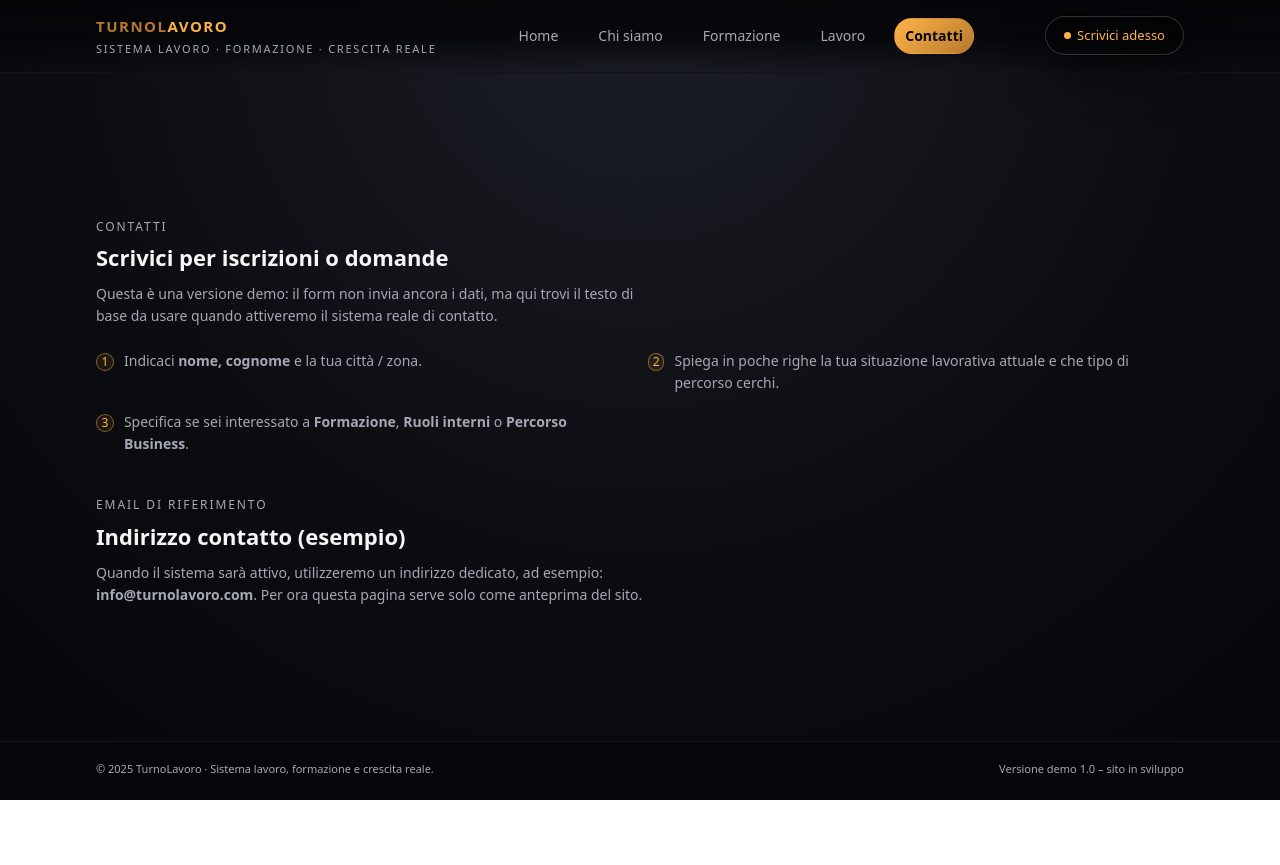
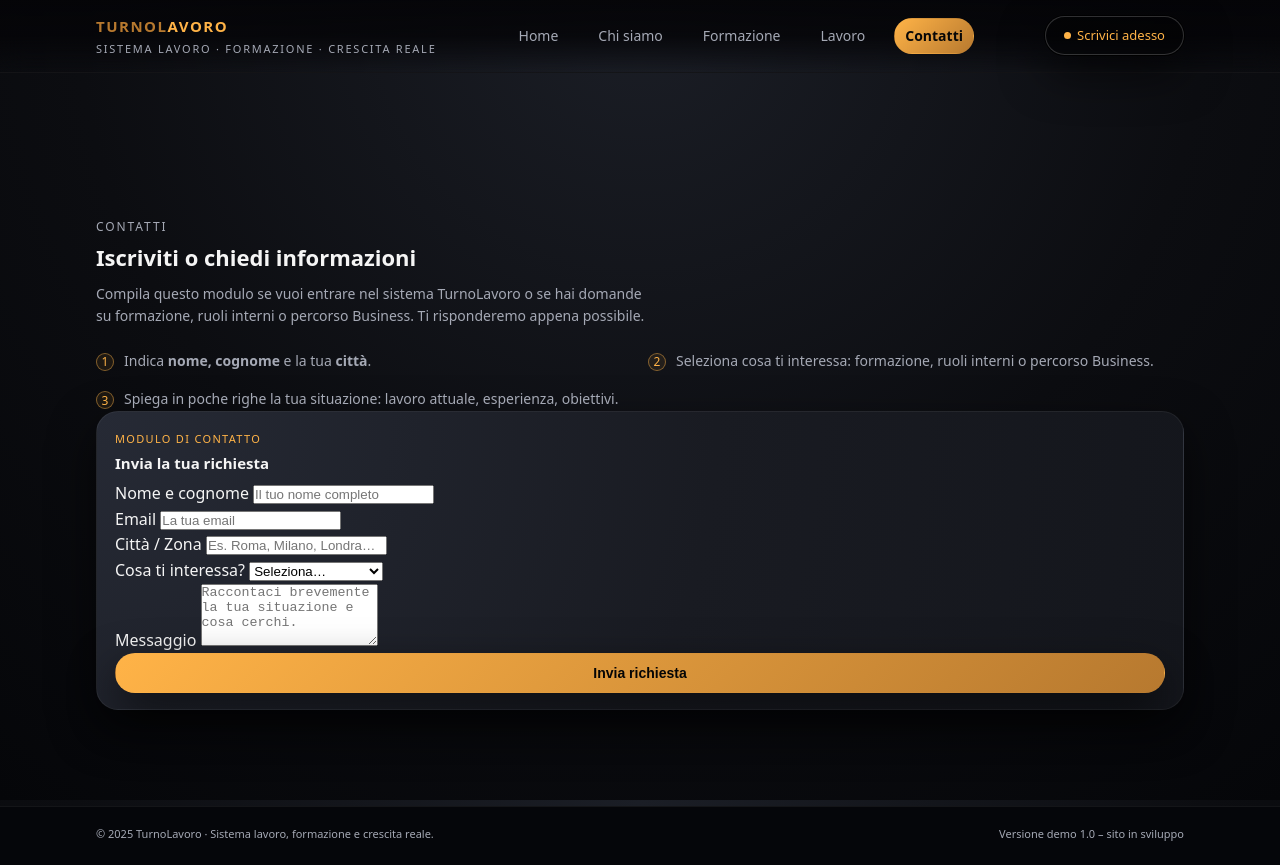
Before and after one commit to duiliotnt91-boop/1TURNOLAVORO.COM, a plain HTML site: page contact.html in a window 1280 px wide. Before the commit the page ends 800 px from the top, so only its background shows below. Drawn offline with Linux system fonts and the light colour scheme.

Commit message:
Revise contact page content for better clarity
Updated contact form text and instructions for clarity.

```diff
--- a/contact.html
+++ b/contact.html
@@ -10,7 +10,7 @@
     <link rel="stylesheet" href="style.css" />
     <meta
       name="description"
-      content="Scrivi a TurnoLavoro per iscrizioni, collaborazioni o domande sul sistema di lavoro e formazione."
+      content="Scrivi a TurnoLavoro per iscriverti o chiedere informazioni sul sistema di lavoro, formazione e crescita interna."
     />
   </head>
   <body>
@@ -50,48 +50,113 @@
           <section class="section">
             <div class="section-header">
               <p class="section-kicker">CONTATTI</p>
-              <h1 class="section-title">Scrivici per iscrizioni o domande</h1>
+              <h1 class="section-title">Iscriviti o chiedi informazioni</h1>
               <p class="section-text">
-                Questa è una versione demo: il form non invia ancora i dati, ma
-                qui trovi il testo di base da usare quando attiveremo il sistema
-                reale di contatto.
+                Compila questo modulo se vuoi entrare nel sistema TurnoLavoro
+                o se hai domande su formazione, ruoli interni o percorso
+                Business. Ti risponderemo appena possibile.
               </p>
             </div>
 
+            <div class="contact-grid">
+              <!-- Colonna testo -->
+              <div>
                 <div class="bullets">
                   <div class="bullet">
                     <div class="bullet-icon">1</div>
                     <div>
-                  Indicaci <strong>nome, cognome</strong> e la tua città / zona.
+                      Indica <strong>nome, cognome</strong> e la tua
+                      <strong>città</strong>.
                     </div>
                   </div>
                   <div class="bullet">
                     <div class="bullet-icon">2</div>
                     <div>
-                  Spiega in poche righe la tua situazione lavorativa attuale e
-                  che tipo di percorso cerchi.
+                      Seleziona cosa ti interessa: formazione, ruoli interni
+                      o percorso Business.
                     </div>
                   </div>
                   <div class="bullet">
                     <div class="bullet-icon">3</div>
                     <div>
-                  Specifica se sei interessato a
-                  <strong>Formazione</strong>, <strong>Ruoli interni</strong> o
-                  <strong>Percorso Business</strong>.
+                      Spiega in poche righe la tua situazione: lavoro attuale,
+                      esperienza, obiettivi.
+                    </div>
                   </div>
                 </div>
               </div>
 
-            <div class="section" style="margin-top: 40px">
-              <div class="section-header">
-                <p class="section-kicker">EMAIL DI RIFERIMENTO</p>
-                <h2 class="section-title">Indirizzo contatto (esempio)</h2>
-                <p class="section-text">
-                  Quando il sistema sarà attivo, utilizzeremo un indirizzo
-                  dedicato, ad esempio:
-                  <strong>info@turnolavoro.com</strong>. Per ora questa pagina
-                  serve solo come anteprima del sito.
-                </p>
+              <!-- Colonna form -->
+              <div class="card">
+                <div class="card-label">Modulo di contatto</div>
+                <h2 class="card-title">Invia la tua richiesta</h2>
+
+                <form
+                  action="https://formsubmit.co/TUA_EMAIL"
+                  method="POST"
+                >
+                  <!-- Sostituisci TUA_EMAIL con la tua mail reale -->
+                  <input type="hidden" name="_captcha" value="false" />
+                  <input
+                    type="hidden"
+                    name="_subject"
+                    value="Nuova richiesta dal sito TurnoLavoro"
+                  />
+
+                  <div class="form-field">
+                    <label>Nome e cognome</label>
+                    <input
+                      type="text"
+                      name="nome"
+                      required
+                      placeholder="Il tuo nome completo"
+                    />
+                  </div>
+
+                  <div class="form-field">
+                    <label>Email</label>
+                    <input
+                      type="email"
+                      name="email"
+                      required
+                      placeholder="La tua email"
+                    />
+                  </div>
+
+                  <div class="form-field">
+                    <label>Città / Zona</label>
+                    <input
+                      type="text"
+                      name="citta"
+                      required
+                      placeholder="Es. Roma, Milano, Londra…"
+                    />
+                  </div>
+
+                  <div class="form-field">
+                    <label>Cosa ti interessa?</label>
+                    <select name="interesse" required>
+                      <option value="">Seleziona…</option>
+                      <option value="formazione">Formazione</option>
+                      <option value="lavoro">Ruoli interni</option>
+                      <option value="business">Percorso Business</option>
+                    </select>
+                  </div>
+
+                  <div class="form-field">
+                    <label>Messaggio</label>
+                    <textarea
+                      name="messaggio"
+                      rows="4"
+                      required
+                      placeholder="Raccontaci brevemente la tua situazione e cosa cerchi."
+                    ></textarea>
+                  </div>
+
+                  <button type="submit" class="btn btn-primary" style="width: 100%;">
+                    Invia richiesta
+                  </button>
+                </form>
               </div>
             </div>
           </section>
```
Lines whose indentation alone changed are shown as unchanged.
